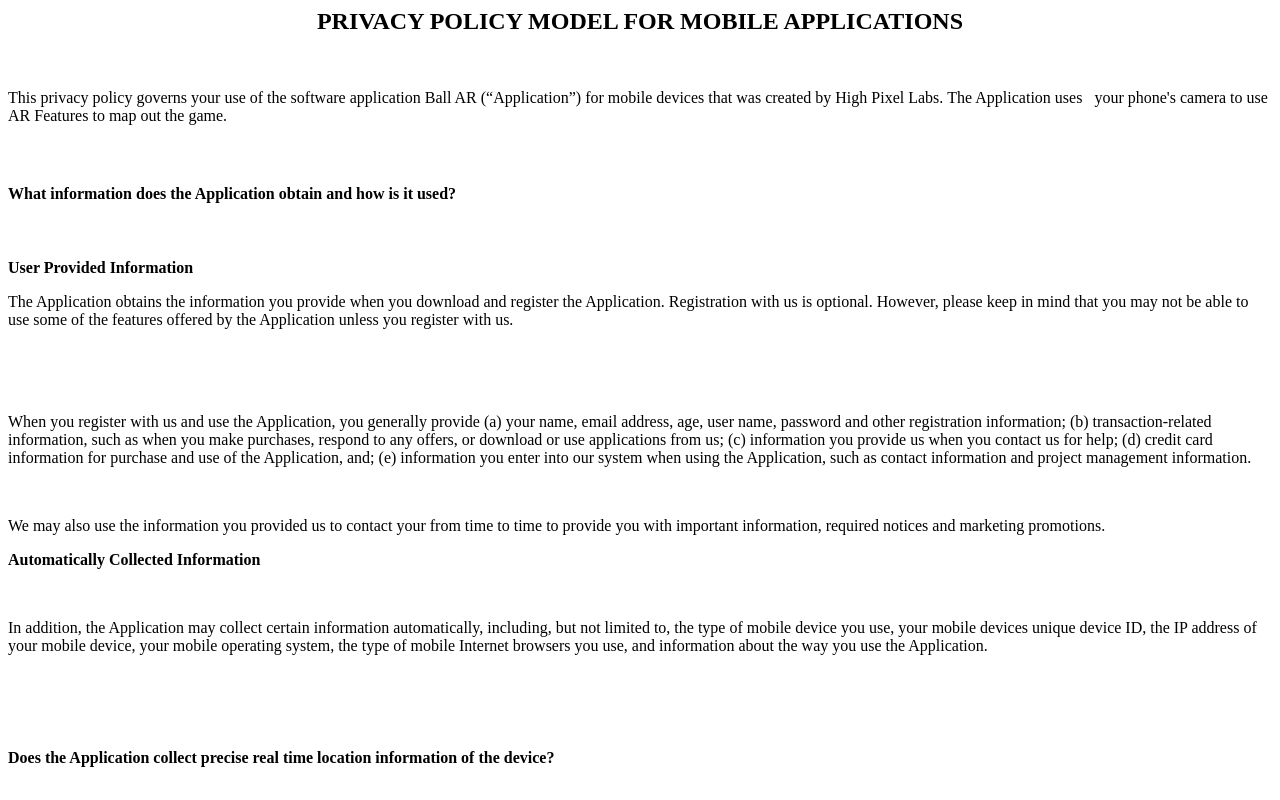
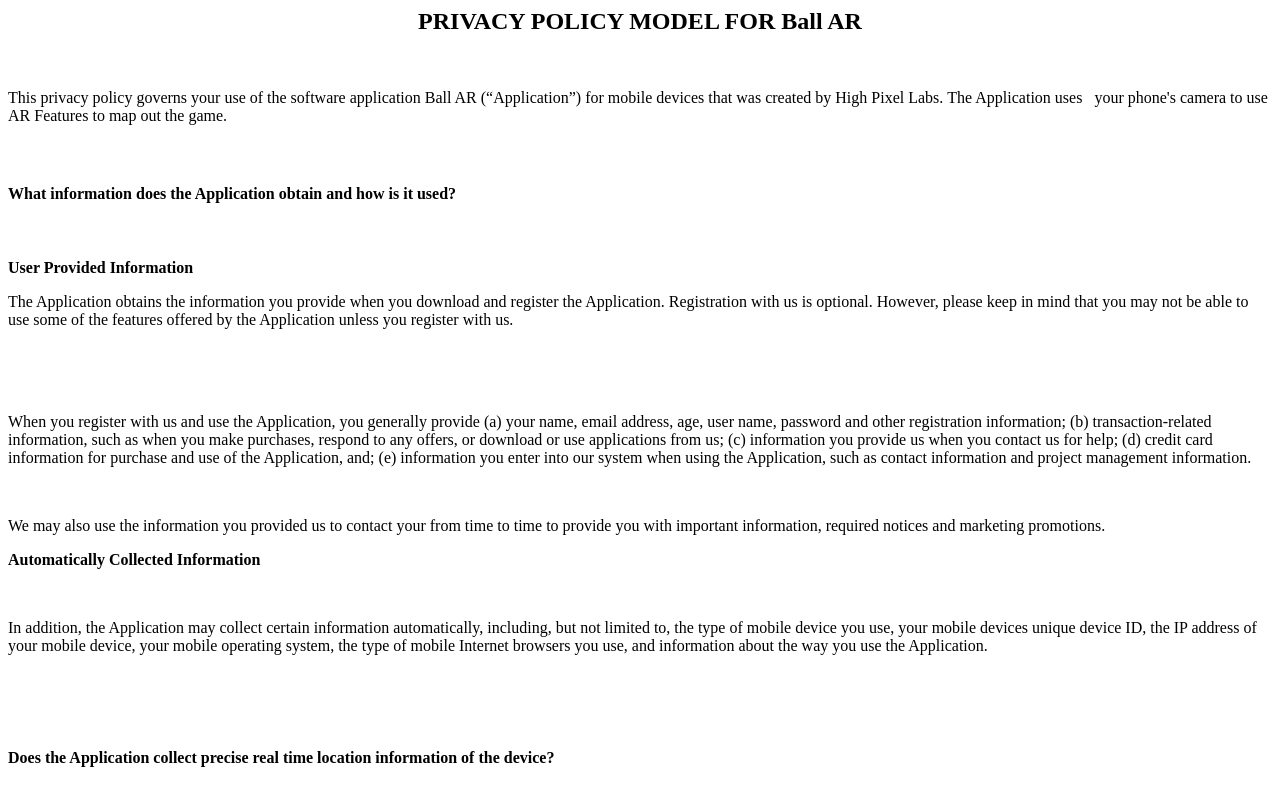
Before and after one commit to HigherPixel/BallAR, a plain HTML site: page index.html in a window 1280 px wide. Shown: the top 800 px of the page. Drawn offline with Linux system fonts and the light colour scheme.

Commit message:
Update index.html

```diff
--- a/index.html
+++ b/index.html
@@ -1,4 +1,4 @@
-<h2 style="text-align: center;">PRIVACY POLICY MODEL FOR MOBILE APPLICATIONS</h2>
+<h2 style="text-align: center;">PRIVACY POLICY MODEL FOR Ball AR</h2>
 <p>&nbsp;</p>
 <p>This privacy policy governs your use of the software application Ball AR (&ldquo;Application&rdquo;) for mobile devices that was created by&nbsp;High Pixel Labs.&nbsp;The Application uses &nbsp; your phone's camera to use AR Features to map out the game.&nbsp;</p>
 <h4>&nbsp;</h4>
```
